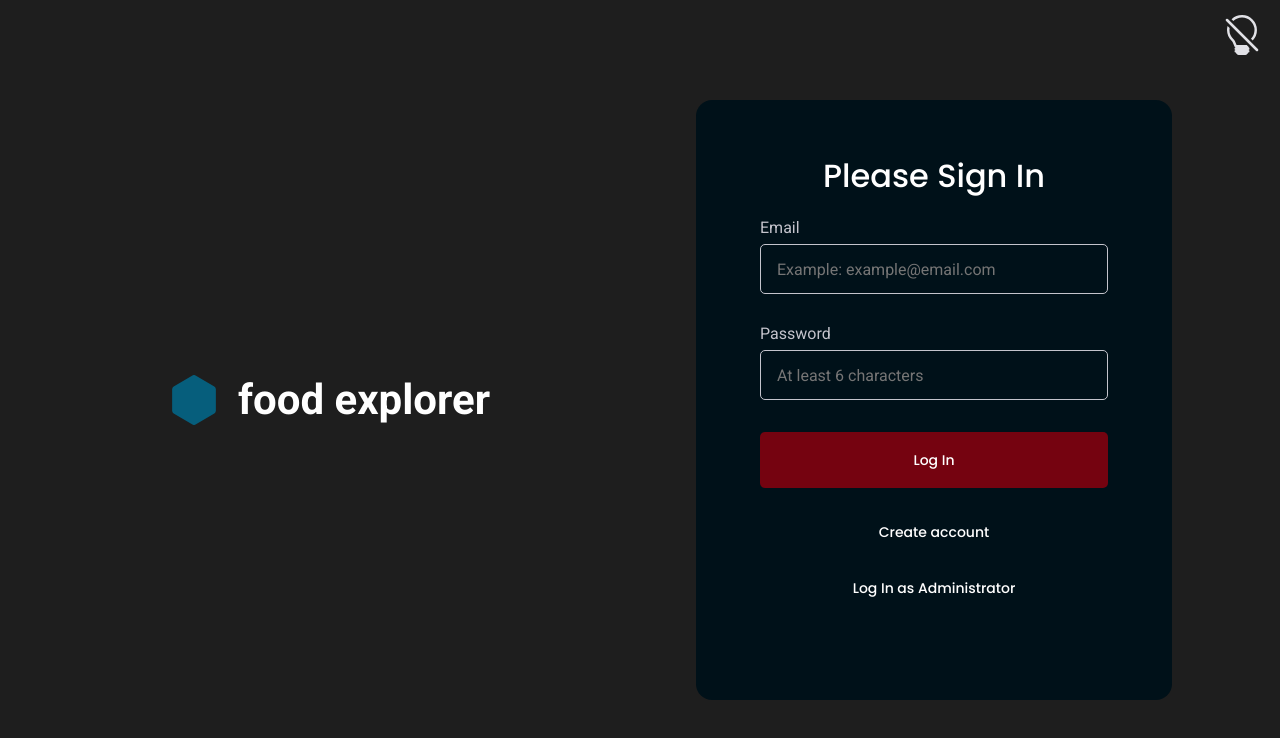
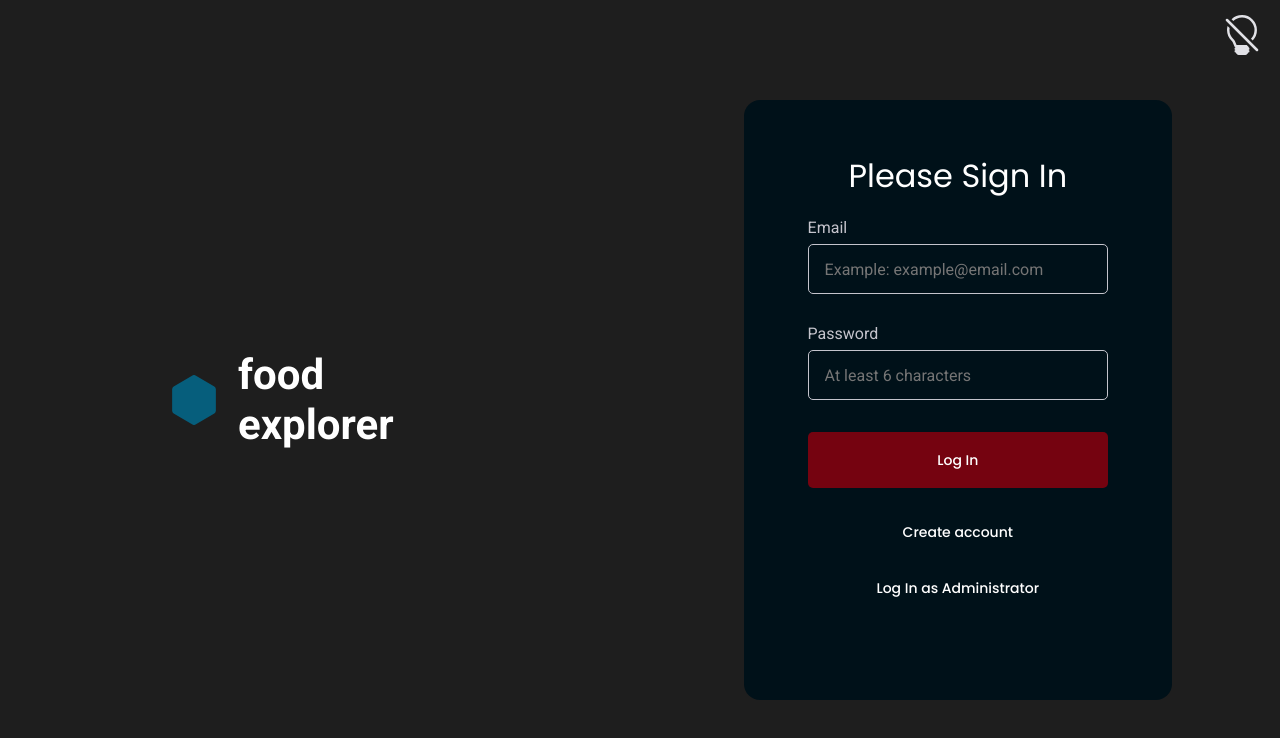
Before and after one commit to silviocn/food-explorer-front-end, a React (Vite) app: page / in a window 1280 px wide. Shown: the top 738 px of the page. Built offline with nearby package versions, Linux system fonts and the light colour scheme.

Commit message:
fixing bugs

```diff
--- a/src/components/Favorite/styles.js
+++ b/src/components/Favorite/styles.js
@@ -2,8 +2,9 @@ import styled from 'styled-components'
 
 export const Container = styled.div`
   display: flex;
-  margin-left: 0px;
-  margin-top: 20px;
+  margin-top: 16px;
+  margin-right: 18px;
+  place-self: end;
 
   svg {
     color: ${({ theme }) => theme.COLORS.GRAY_400};
--- a/src/pages/SignIn/styles.js
+++ b/src/pages/SignIn/styles.js
@@ -30,6 +30,7 @@ export const Container = styled.div`
     scale: 2.8;
   }
     margin-left: 150px;
+    margin-right: 300px;
     display: flex;
     align-items: center;
     gap: 19px;
@@ -83,7 +84,7 @@ export const Container = styled.div`
       margin-bottom: 32px;
       text-align: center;
       font-family: 'Poppins';
-      font-weight: 500;
+      font-weight: 400;
       font-size: 32px;
       line-height: 24px;
       color: ${({ theme }) => theme.COLORS.WHITE_200};
```
